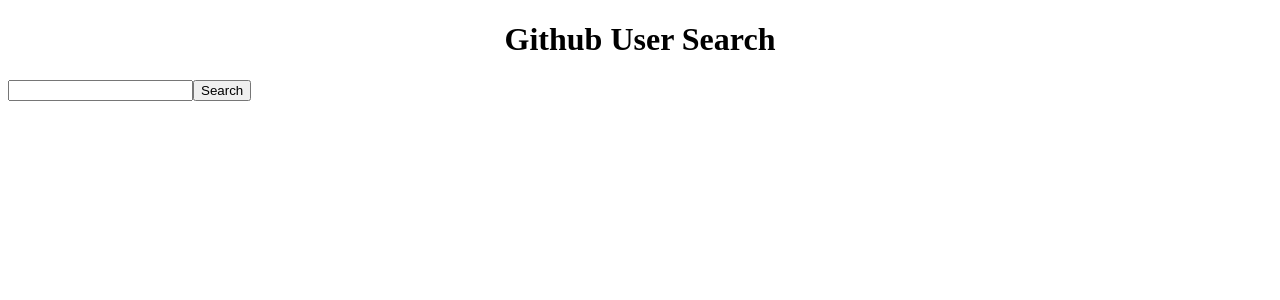
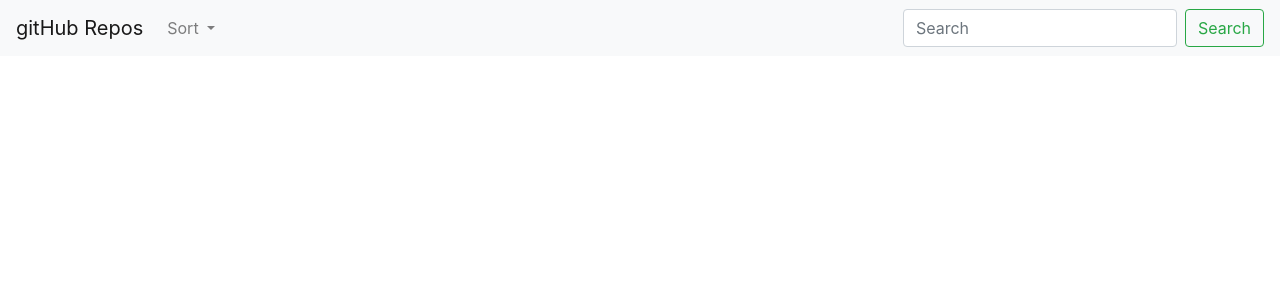
Before and after one commit to sprakash57/User-Search, an Angular app: page / in a window 1280 px wide. Shown: the top 300 px of the page. Built offline with nearby package versions, Linux system fonts and the light colour scheme.

Commit message:
Navbar added

```diff
--- a/src/app/app.component.css
+++ b/src/app/app.component.css
@@ -0,0 +1,24 @@
+.card{
+    margin: 4px 20%;
+    flex-direction: row;
+    border-radius: 5px;
+}
+
+.container{
+    display: flex;
+    flex-direction: column;
+}
+
+.detail-tab{
+    margin: 0 20%;
+}
+
+.detail-btn{
+    align-self: flex-end;
+}
+
+.btn-color{
+    color: blue;
+    background-color: bisque;
+    border-color: blue;
+}
--- a/src/app/app.component.html
+++ b/src/app/app.component.html
@@ -1,20 +1,70 @@
 <!--The content below is only a placeholder and can be replaced.-->
-<div style="text-align:center">
-  <h1>
-    Github User Search
-  </h1>
+<nav class="navbar navbar-expand-lg navbar-light bg-light">
+    <a class="navbar-brand" href="#">gitHub Repos</a>
+    <button class="navbar-toggler" type="button" data-toggle="collapse" data-target="#navbarSupportedContent" aria-controls="navbarSupportedContent" aria-expanded="false" aria-label="Toggle navigation">
+      <span class="navbar-toggler-icon"></span>
+    </button>
+
+    <div class="collapse navbar-collapse" id="navbarSupportedContent">
+      <ul class="navbar-nav mr-auto">
+        <li class="nav-item dropdown">
+          <a class="nav-link dropdown-toggle" href="#" id="navbarDropdown" role="button" data-toggle="dropdown" aria-haspopup="true" aria-expanded="false">
+            Sort
+          </a>
+          <div class="dropdown-menu" aria-labelledby="navbarDropdown">
+            <a class="dropdown-item" href="#">A-Z</a>
+            <a class="dropdown-item" href="#">Z-A</a>
+          </div>
+        </li>
+      </ul>
+      <form class="form-inline my-2 my-lg-0">
+        <input class="form-control mr-sm-2" type="search" placeholder="Search" aria-label="Search" name="userName" [(ngModel)]="userName">
+        <button class="btn btn-outline-success my-2 my-sm-0" (click)="searchUser()">Search</button>
+      </form>
+    </div>
+  </nav>
+
+<div class="container" *ngFor="let profile of profiles">
+  <div class="card">
+    <img src="{{profile.avatar_url}}" alt="image" style="width: 10%;height: 10%">
+    <div class="card-body">
+      <h5 class="card-title">{{profile.name}}</h5>
+      <p>Profile URL: {{profile.html_url}}</p>
+      <p>Repos: {{profile.public_repos}}</p>
+      <p>Followers: {{profile.followers}}</p>
+    </div>
+    <div class="detail-btn">
+        <button class="btn btn-color" (click)="fetchRepos(profile.login)">Details</button>
+    </div>
+
+  </div>
+  <div class="detail-tab">
+    <table class="table table-striped" *ngIf="profile.login === loginId">
+      <tbody>
+        <tr *ngFor="let repo of repository" style="text-align: center;">
+          <td>{{repo.name}}</td>
+          <td>{{repo.language}}</td>
+        </tr>
+      </tbody>
+    </table>
+  </div>
+
 </div>
-  <form>
-    <input type="text" name="userName" [(ngModel)]="userName">
-    <button (click)="searchUser()">Search</button>
-  </form>
 
-  <div *ngFor="let profile of card">
-    <!-- <p>Name: {{profile.name}}</p> -->
-    <img src="{{profile.avatar_url}}" alt="image" style="width: 10%;height: 10%">
-    <p>Url: {{profile.html_url}}</p>
-    <p>Repos: {{profile.public_repos}}</p>
-    <p>{{profile.followers}}</p>
-    <button (click)="fetchDetail(profile.login)">Detail</button>
-    {{profile.login}}
-  </div>
+
+<!-- <div *ngFor="let profile of card">
+  <p>Name: {{profile.name}}</p>
+  <img src="{{profile.avatar_url}}" alt="image" style="width: 10%;height: 10%">
+  <p>Url: {{profile.html_url}}</p>
+  <p>Repos: {{profile.public_repos}}</p>
+  <p>{{profile.followers}}</p>
+  <button (click)="fetchRepos(profile.login)">Detail</button>
+  <table class="table table-striped" *ngIf="profile.login === loginId">
+    <tbody>
+      <tr *ngFor="let repo of repository">
+        <td>{{repo.name}}</td>
+        <td>{{repo.language}}</td>
+      </tr>
+    </tbody>
+  </table>
+</div> -->
--- a/src/app/app.component.ts
+++ b/src/app/app.component.ts
@@ -9,12 +9,13 @@
 export class AppComponent {
   title = 'app';
   userName = "";
-  login = "";
+  loginId:string;
   searchFlag = false;
   details = "Details";
   users: any;
-  card = [];
+  repos: any;
   repository = [];
+  profiles = [];
   constructor(private _http: HttpClient) { }
 
   searchUser() {
@@ -25,14 +26,22 @@
         for (let i = 0; i < this.users.items.length; i++) {
           this._http.get("https://api.github.com/users/" + this.users.items[i].login)
             .subscribe((data) => {
-              this.card[i] = data;
-
+              this.profiles[i] = data;
             });
         }
       });
-
-
   }
 
-
+  fetchRepos(id:string){
+    this._http.get(`https://api.github.com/users/${id​}/repos`)
+        .subscribe(data =>{
+          this.repos = data;
+          for(let item of this.repos){
+            if(item.owner.login === id){
+              this.loginId = id;
+              this.repository.push(item);
+            }
+          }
+        });
+  }
 }
--- a/src/index.html
+++ b/src/index.html
@@ -4,11 +4,12 @@
   <meta charset="utf-8">
   <title>User</title>
   <base href="/">
-
+  <link rel="stylesheet" href="https://stackpath.bootstrapcdn.com/bootstrap/4.1.3/css/bootstrap.min.css" integrity="sha384-MCw98/SFnGE8fJT3GXwEOngsV7Zt27NXFoaoApmYm81iuXoPkFOJwJ8ERdknLPMO" crossorigin="anonymous">
   <meta name="viewport" content="width=device-width, initial-scale=1">
   <link rel="icon" type="image/x-icon" href="favicon.ico">
 </head>
 <body>
   <app-root></app-root>
+  <script src="https://code.jquery.com/jquery-3.3.1.slim.min.js" integrity="sha384-q8i/X+965DzO0rT7abK41JStQIAqVgRVzpbzo5smXKp4YfRvH+8abtTE1Pi6jizo" crossorigin="anonymous"></script>
 </body>
 </html>
```
